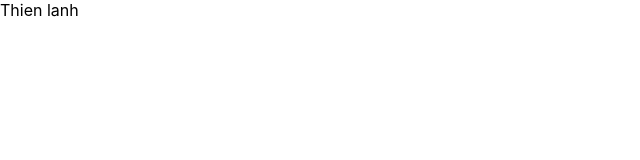
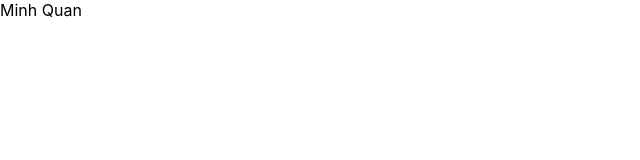
Before and after one commit to thienlanh0602/mern_ctv, a React (Create React App) app in the folder client/: page / in a window 1280 px wide. Shown: the top 160 px of the page, without its empty margins (0-640 px from the left). Built offline with nearby package versions, Linux system fonts and the light colour scheme.

Commit message:
update\Quan

```diff
--- a/client/src/App.js
+++ b/client/src/App.js
@@ -3,7 +3,7 @@ import React from 'react'
 function App() {
   return (
     <div className="App">
-      Thien lanh
+      Minh Quan
     </div>
   );
 }
```
